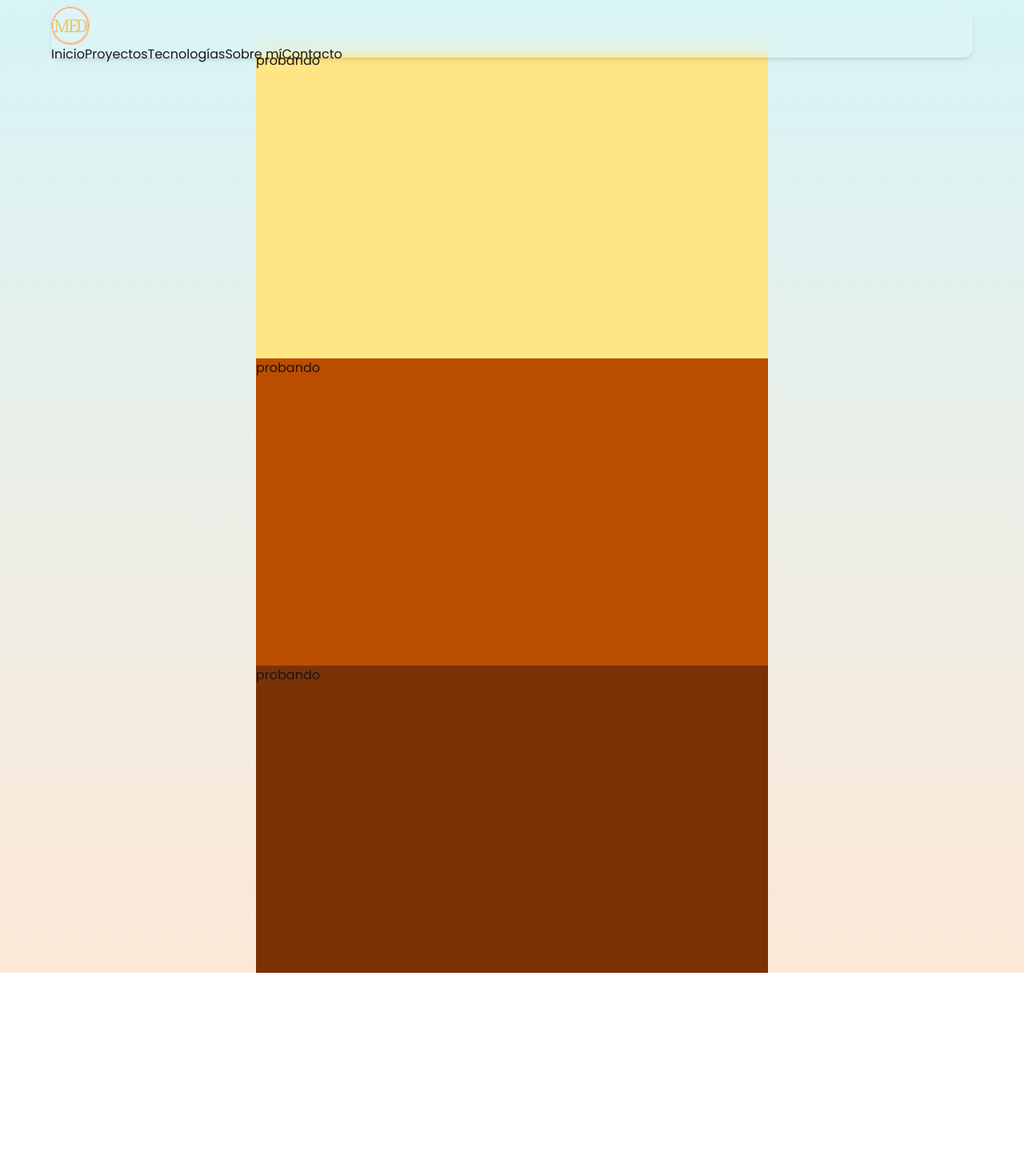
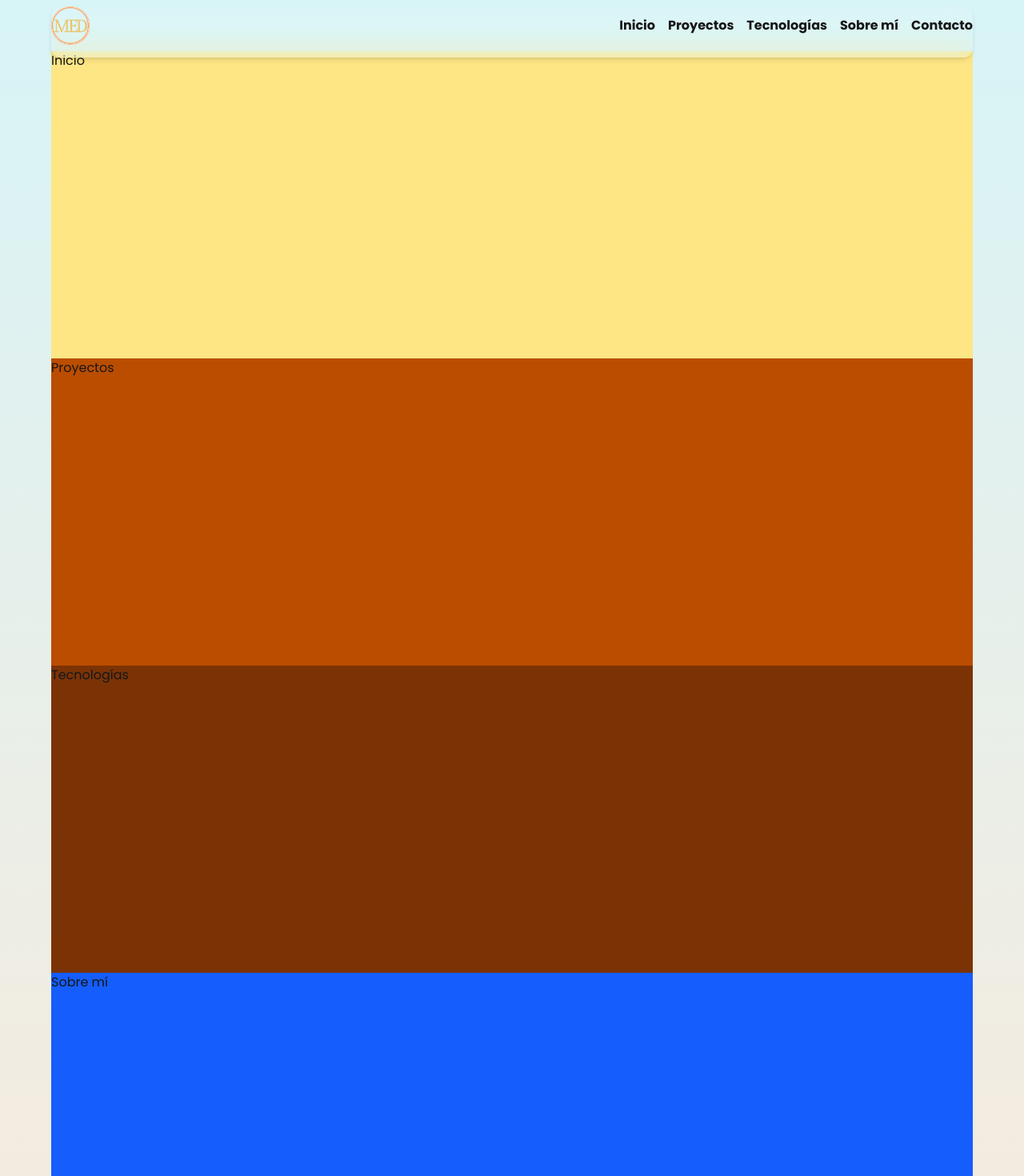
Before and after one commit to MarielDtt/mi-portfolio, a Next.js app: page /home in a window 1280 px wide. Shown: the top 1470 px of the page at 80% size. Before the commit the page ends 1216 px from the top, so only its background shows below. Built offline with nearby package versions, Linux system fonts and the light colour scheme.

Commit message:
bosquejo de section

```diff
--- a/src/app/home/page.tsx
+++ b/src/app/home/page.tsx
@@ -4,17 +4,23 @@ function Home() {
 
     return (
 
-        <>
-        <div className="bg-amber-200 w-1/2 h-96">
-            probando
+        <div className="w-[90%]">
+            <section className="bg-amber-200 w-full h-96" id="inicio">
+                Inicio
+            </section>
+            <section className="bg-amber-700 w-full h-96" id="proyectos">
+                Proyectos
+            </section>
+            <section className="bg-amber-900 w-full h-96" id="tecnologias">
+                Tecnologías
+            </section>
+            <section className="bg-blue-600 w-full h-96" id="sobremi">
+                Sobre mí
+            </section>
+            <section className="bg-pink-300 w-full h-96" id="contacto">
+                Contacto
+            </section>
         </div>
-        <div className="bg-amber-700 w-1/2 h-96">
-            probando
-        </div>
-        <div className="bg-amber-900 w-1/2 h-96">
-            probando
-        </div>
-        </>
 
     )
 }
--- a/src/components/navbar/index.tsx
+++ b/src/components/navbar/index.tsx
@@ -5,15 +5,31 @@ function Navbar() {
 
     return (
         <nav className="w-[90%] h-16 border-white/20 sticky top-2 z-50 bg-white/10 backdrop-blur-lg rounded-xl mt-4 mx-auto shadow-md px-6 py-3">
-            <div className="pl-4">
-                <Image src="/Logo.png" alt="logo"  width={48} height={48}/>
-            </div>
-            <div className="flex">
-                <ul>Inicio</ul>
-                <ul>Proyectos</ul>
-                <ul>Tecnologías</ul>
-                <ul>Sobre mí</ul>
-                <ul>Contacto</ul>
+            <div className="flex justify-between w-full">
+                <div>
+                    <a href="#inicio" className="hover:text-white">
+                        <Image src="/Logo.png" alt="logo" width={48} height={48} />
+                    </a>
+                </div>
+                <div className="flex">
+                    <ul className="flex gap-4 font-semibold self-center ">
+                        <li>
+                            <a href="#inicio" className="hover:text-white">Inicio</a>
+                        </li>
+                        <li>
+                            <a href="#proyectos" className="hover:text-white">Proyectos</a>
+                        </li>
+                        <li>
+                            <a href="#tecnologias" className="hover:text-white">Tecnologías</a>
+                        </li>
+                        <li>
+                            <a href="#sobremi" className="hover:text-white">Sobre mí</a>
+                        </li>
+                        <li>
+                            <a href="#contacto" className="hover:text-white">Contacto</a>
+                        </li>
+                    </ul>
+                </div>
             </div>
         </nav>
     )
```
